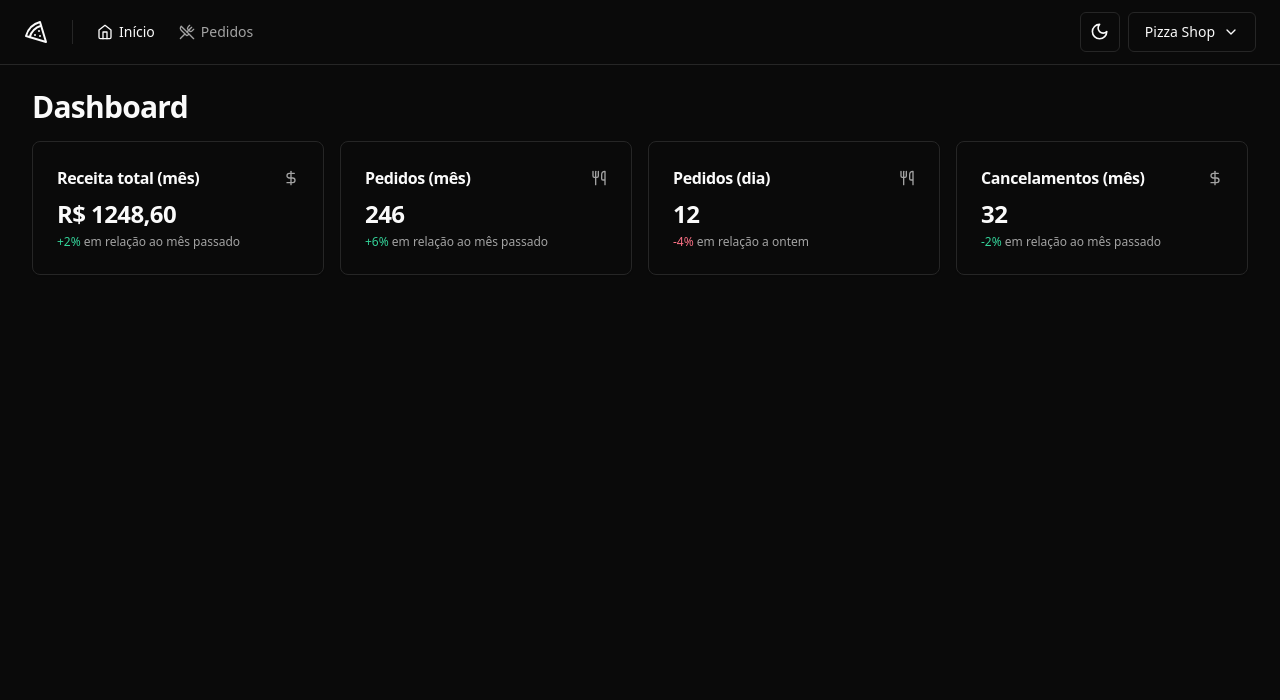
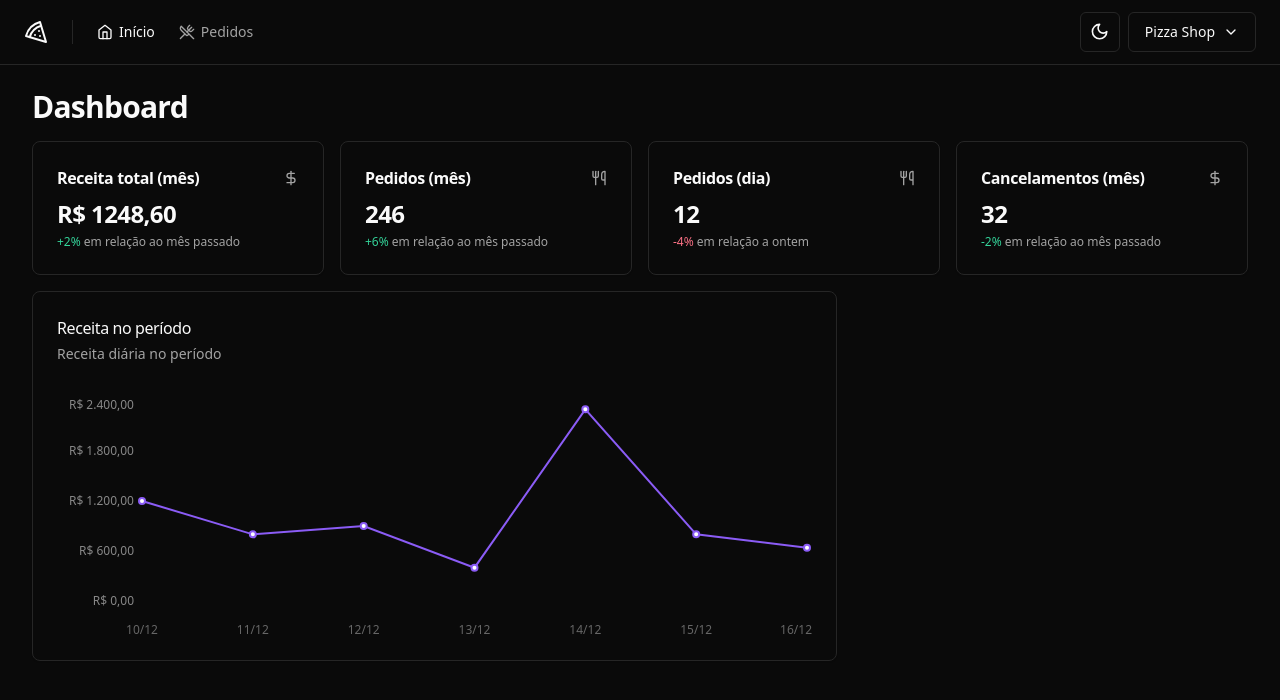
Before and after one commit to sidneifjr/pizzashop-web, a React (Vite) app: page / in a window 1280 px wide. Shown: the top 700 px of the page. Built offline with nearby package versions, Linux system fonts and the light colour scheme.

Commit message:
feature(Dashboard): add revenue-chart

```diff
--- a/package.json
+++ b/package.json
@@ -27,6 +27,7 @@
     "react-helmet-async": "^2.0.4",
     "react-hook-form": "^7.49.3",
     "react-router-dom": "^6.21.3",
+    "recharts": "^2.11.0",
     "sonner": "^1.4.0",
     "sort-by": "^1.2.0",
     "tailwind-merge": "^2.2.1",
--- a/src/pages/app/dashboard/dashboard.tsx
+++ b/src/pages/app/dashboard/dashboard.tsx
@@ -4,6 +4,7 @@
 import { MonthlyCanceledOrdersAmountCard } from './monthly-canceled-orders-amount'
 import { MonthlyOrdersAmountCard } from './monthly-orders-amount-card'
 import { MonthlyRevenueCard } from './monthly-revenue-card'
+import { RevenueChart } from './revenue-chart'
 
 export function Dashboard() {
   return (
@@ -19,6 +20,10 @@
           <DailyOrdersAmountCard />
           <MonthlyCanceledOrdersAmountCard />
         </div>
+
+        <div className="grid grid-cols-9 gap-4">
+          <RevenueChart />
+        </div>
       </div>
     </>
   )
--- /dev/null
+++ b/src/pages/app/dashboard/revenue-chart.tsx
@@ -0,0 +1,64 @@
+import { Line, LineChart, ResponsiveContainer, XAxis, YAxis } from 'recharts'
+import colors from 'tailwindcss/colors'
+
+import {
+  Card,
+  CardContent,
+  CardDescription,
+  CardHeader,
+  CardTitle,
+} from '@/components/ui/card'
+
+const data = [
+  { date: '10/12', revenue: 1200 },
+  { date: '11/12', revenue: 800 },
+  { date: '12/12', revenue: 900 },
+  { date: '13/12', revenue: 400 },
+  { date: '14/12', revenue: 2300 },
+  { date: '15/12', revenue: 800 },
+  { date: '16/12', revenue: 640 },
+]
+
+export function RevenueChart() {
+  return (
+    <Card className="col-span-6">
+      <CardHeader className="flex-row items-center justify-between pb-8">
+        <div className="space-y-1">
+          <CardTitle className="text-base font-medium">
+            Receita no período
+          </CardTitle>
+
+          <CardDescription>Receita diária no período</CardDescription>
+        </div>
+      </CardHeader>
+
+      <CardContent>
+        <ResponsiveContainer width="100%" height={240}>
+          <LineChart data={data} style={{ fontSize: 12 }}>
+            <XAxis dataKey="date" tickLine={false} axisLine={false} dy={16} />
+
+            <YAxis
+              width={80}
+              stroke="#888"
+              axisLine={false}
+              tickLine={false}
+              tickFormatter={(value: number) =>
+                value.toLocaleString('pt-BR', {
+                  style: 'currency',
+                  currency: 'BRL',
+                })
+              }
+            />
+
+            <Line
+              type="linear"
+              strokeWidth={2}
+              dataKey="revenue"
+              stroke={colors.violet[500]}
+            />
+          </LineChart>
+        </ResponsiveContainer>
+      </CardContent>
+    </Card>
+  )
+}
```
Also changed, not shown: 1 other file (tests, documents, lock files or other folders).
